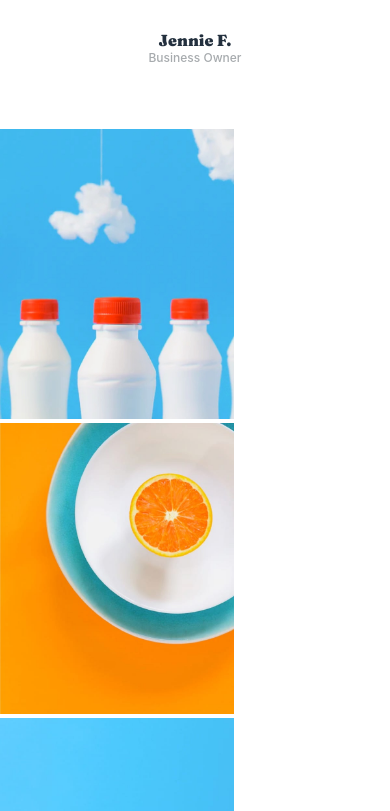
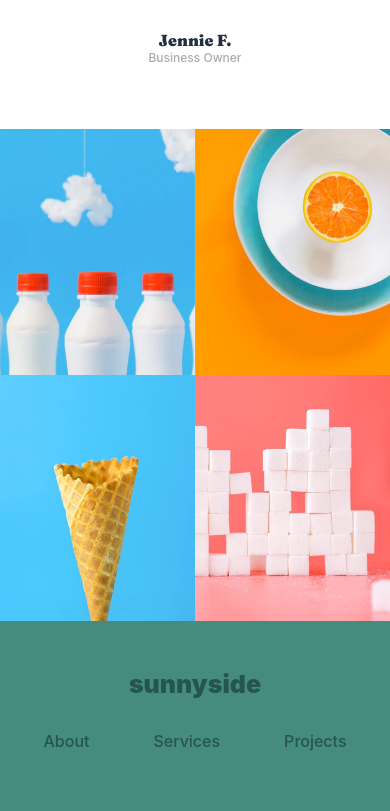
Before and after one commit to chrysellia/sunnyside-agency, a React (Create React App) app in the folder sunnyside-agency/: page / in a window 390 px wide. Shown: the part 4063-4874 px from the top of the page. Built offline with nearby package versions, Linux system fonts and the light colour scheme.

Commit message:
Projects component mobile version

```diff
--- a/sunnyside-agency/src/Components/Projects/Projects.component.js
+++ b/sunnyside-agency/src/Components/Projects/Projects.component.js
@@ -3,8 +3,8 @@ import './Projects.style.scss';
 
 const Projects = () => {
     return (
-
         <div className="projects-component">
+            <div className="desktop-side">
                 <div className="projects-image">
                     <div className="image-item">
                         <img src="images/desktop/image-gallery-milkbottles.jpg"/>
@@ -12,6 +12,8 @@ const Projects = () => {
                     <div className="image-item">
                         <img src="images/desktop/image-gallery-orange.jpg"/>
                     </div>
+                </div>
+                <div className="projects-image">
                     <div className="image-item">
                         <img src="images/desktop/image-gallery-cone.jpg"/>
                     </div>
@@ -20,6 +22,7 @@ const Projects = () => {
                     </div>
                 </div>
             </div>
+        </div>
     )
 }
 
--- a/sunnyside-agency/src/Components/Projects/Projects.style.scss
+++ b/sunnyside-agency/src/Components/Projects/Projects.style.scss
@@ -1,26 +1,12 @@
 .projects-component {
-    .projects-image {
+    .desktop-side {
         display: flex;
 
-        .image-item {
-            width: 25%;
-
-            img {
-                width: 100%;
-                height: 100%;
-            }
-        }
-    }
-}
-
-@media only screen and (max-width: 480px) {
-    .projects-component {
         .projects-image {
             display: flex;
-            flex-direction: column;
 
             .image-item {
-                width: 60%;
+                width: 100%;
 
                 img {
                     width: 100%;
@@ -30,3 +16,27 @@
         }
     }
 }
+
+@media only screen and (max-width: 480px) {
+    .projects-component {
+        .desktop-side {
+            display: flex;
+            flex-direction: column;
+
+            .projects-image {
+                display: flex;
+
+                .image-item {
+                    width: 50%;
+
+                    img {
+                        width: 100%;
+                        height: 100%;
+                    }
+                }
+            }
+        }
+
+
+    }
+}
```
Lines whose indentation alone changed are shown as unchanged.
